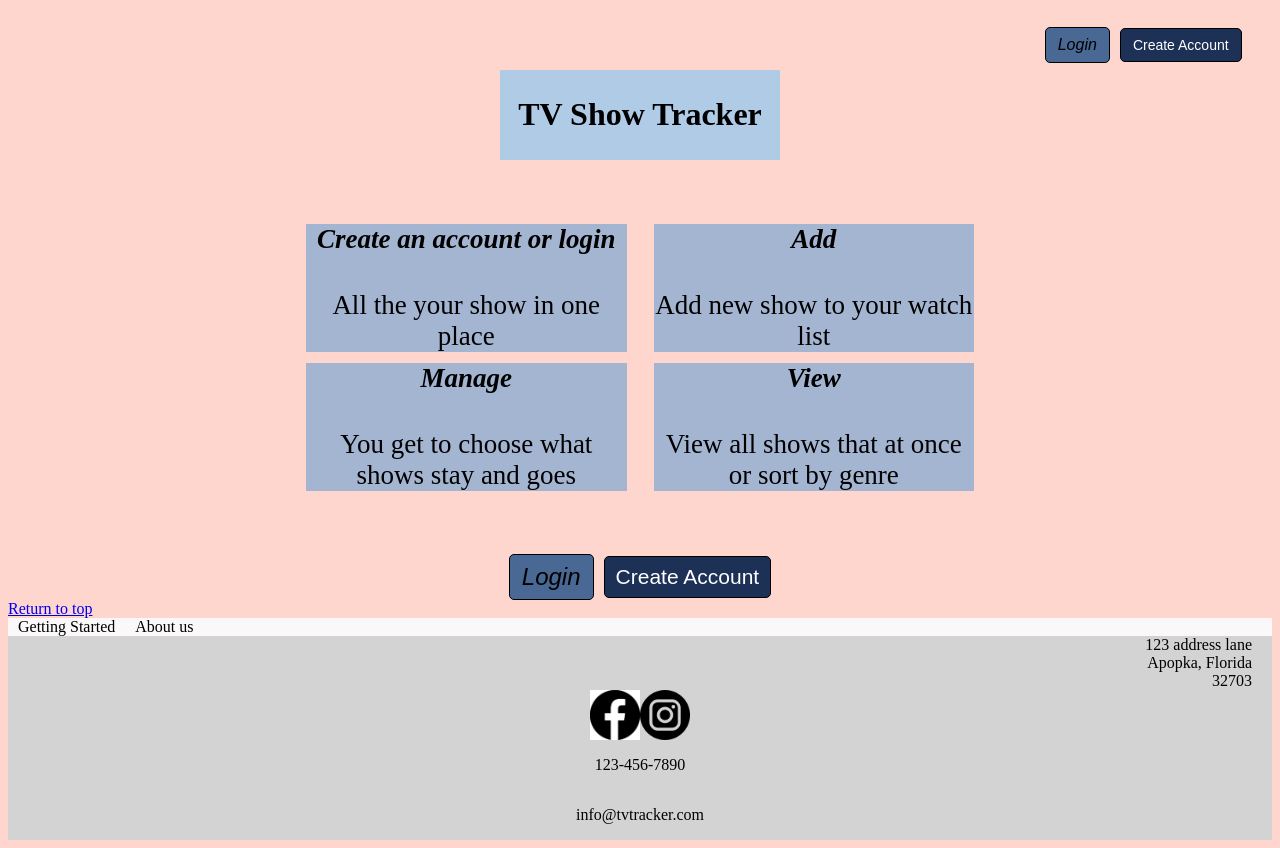
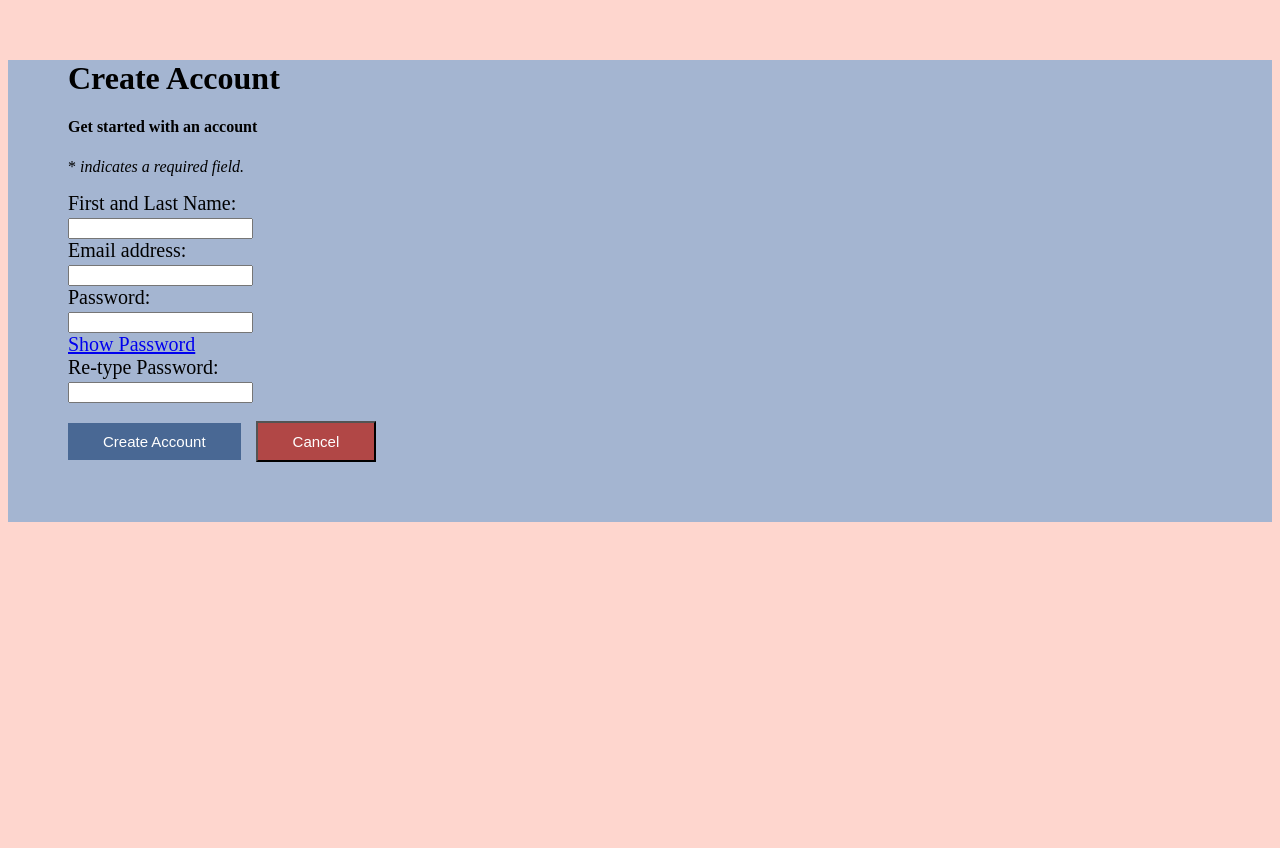
Before and after one commit to Eliaprogrammer/tv_show_tracker_website_app, a React (Vite) app: page /create_account in a window 1280 px wide. After the commit the page ends 800 px from the top, so only its background shows below. Built offline with nearby package versions, Linux system fonts and the light colour scheme.

Commit message:
Uploading the latest version of the landing & CreateAccount.jsx page code & packages. I have alter the spacing for TvShowApp.css file. I created the routing between pages in addition to Login.jsx.

```diff
--- a/index.html
+++ b/index.html
@@ -7,6 +7,6 @@
   </head>
   <body>
     <div id="root"></div>
-    <script type="module" src="/src/TvShowApp.jsx"></script>
+    <script type="module" src="/src/main.jsx"></script>
   </body>
 </html>
--- a/package.json
+++ b/package.json
@@ -12,7 +12,8 @@
   "dependencies": {
     "react": "^19.2.8",
     "react-dom": "^19.2.8",
-    "react-responsive": "^10.0.1"
+    "react-responsive": "^10.0.1",
+    "react-router-dom": "^7.18.3"
   },
   "devDependencies": {
     "@types/react": "^19.2.18",
--- /dev/null
+++ b/src/AppRouter.jsx
@@ -0,0 +1,18 @@
+import {BrowserRouter, Routes, Route} from "react-router-dom";
+import NewAccount from './CreateAccount.jsx';
+import TvShowApp from './TvShowApp.jsx';
+import Login from './Login.jsx';
+
+ function AppRouter(){
+    return(
+
+        <BrowserRouter>
+            <Routes>
+                <Route path="/" element={<TvShowApp />} />
+                <Route path="/create_account" element={<NewAccount />} />
+                <Route path="/sign_in" element={<Login />} />
+            </Routes>
+        </BrowserRouter>
+    )
+}
+export default AppRouter;
--- /dev/null
+++ b/src/CreateAccount.css
@@ -0,0 +1,30 @@
+.form_design{
+    background-color: #a4b5d1;
+    margin-bottom: clamp(60px, 5vw, 65px);
+    margin-top: clamp(60px, 5vw, 45px);
+    padding-right: clamp(60px, 5vw, 45px);
+    padding-left: clamp(60px, 5vw, 45px);
+    padding-bottom: clamp(60px, 5vw, 45px);
+
+}
+
+label{
+    font-size: 20px;
+    padding-bottom: clamp(35px, 3vw, 38px)
+}
+
+.signupButton{
+    background-color: #496894;
+    color: white;
+    font-size: 15px;
+    padding: 10px 35px;
+    border: none;
+    margin-right: 15px
+}
+
+.cancelButton{
+    background-color: #B14746;
+    color: white;
+    font-size: 15px;
+    padding: 10px 35px;
+}
--- a/src/CreateAccount.jsx
+++ b/src/CreateAccount.jsx
@@ -1,40 +1,60 @@
-import React from 'react';
-import createRoot from 'react-dom/client';
-import {useState} from "react";
+import "./CreateAccount.css";
+function NewAccount() {
+    return(
+        <div className="form_design">
+            <form >
+                <h1>Create Account</h1>
+                <h4>Get started with an account</h4>
 
 
-const[status, setStatus] = useState(true)
-export default function NewAccount({signupButton, cancelButton}) {
-    return(
-        <div>
-            <form>
-                <h1>Create Account</h1>
-                <h3>Get started with an account</h3>
-                <br/>
-                <p className="required">*</p>
-                <p><i>indicates a required field. </i></p>
-                <label> First and Last Name:
-                    <input type="text" value={"name"}/>
-                </label>
-                <label> Email address:
-                    <input type="text" />
-                </label>
-                <label> Password:
-                    <input type="text" />
-                </label>
-                <label>Show Password:
-                    <a href={"Show Password"}>Show Password</a>
-                </label>
-                <label> Re-type Password::
+                <p className="required"> * <i> indicates a required field. </i></p>
+
+                <label>
+                    First and Last Name:
+                    <br />
                     <input type="text" />
                 </label>
 
-                <input className="signupButton" type="submit">Create Account</input>
-                <input className="cancelButton" type="cancel">Cancel</input>
+                <br/>
+
+                <label>
+                    Email address:
+                    <br />
+                    <input type="email" />
+                </label>
+
+                <br/>
+
+                <label>
+                    Password:
+                    <br />
+                    <input type="password" />
+                </label>
+
+                <br/>
+
+                <label>
+                    <a href="#">Show Password</a>
+                </label>
+
+                <br/>
+
+                <label>
+                    Re-type Password:
+                    <br />
+                    <input type="password" />
+                </label>
+
+                <br/>
+                <br/>
+
+                <button className="signupButton" type="submit">Create Account</button>
+                <button className="cancelButton" type="button">Cancel</button>
 
             </form>
         </div>
+
     )
 }
 
-createRoot(document.getElementById('root')).render(<NewAccount/>);
+export default NewAccount;
--- /dev/null
+++ b/src/Login.jsx
@@ -0,0 +1,42 @@
+function Login(){
+    return(
+        <>
+            <h2>Please enter your email and password to login</h2>
+
+            <form>
+
+                <h3>Sign In</h3>
+                <p>Access your account</p>
+
+                <br/>
+                <br />
+
+                <label>
+                    Email address
+                    <br/>
+                    <input name="email" type="email"/>
+                </label>
+
+                <br/>
+
+                <label>
+                    Password
+                    <br/>
+                    <input name="password" type="password"/>
+                    <br/>
+                    <a href="#" name="show ">Show password</a>
+                </label>
+
+                <br/>
+                <br/>
+
+
+                <button className="login" type="submit"> Submit</button>
+            </form>
+            <a>Forgot Password</a>
+        </>
+
+    )
+
+}
+export default Login;
--- a/src/TvShowApp.jsx
+++ b/src/TvShowApp.jsx
@@ -1,20 +1,20 @@
 "use client"
-import React from 'react'
-import {createRoot} from 'react-dom/client'
-import {useMediaQuery} from 'react-responsive'
+import React from 'react';
+import {useMediaQuery} from 'react-responsive';
+import {useNavigate} from 'react-router-dom';
+
 import './TvShowApp.css'
+import facebook from './assets/facebook.png';
+import instagram from './assets/Instagram_icon.png';
 
-const container = document.getElementById('root')
-const root = createRoot(container)
-root.render(<TvShowApp/>)
 
 const Responsiveness = () =>{
     const isDesktopOrLaptop = useMediaQuery({
-        query: '(min-width: 1224px'
+        query: "(min-width: 1224px)"
     })
-    const isBigScreen = useMediaQuery({query:'(min-width:1824)'})
-    const isTabletOrMobile = useMediaQuery({query:'(max-width:1223)'})
-    const isRetina = useMediaQuery({query:'(min-resolution: 2dppx)'})
+    const isBigScreen = useMediaQuery({query:"(min-width:1824px)"})
+    const isTabletOrMobile = useMediaQuery({query:"(max-width:1223px)"})
+    const isRetina = useMediaQuery({query:"(min-resolution: 2dppx)"})
 
     console.log(isDesktopOrLaptop, isBigScreen, isTabletOrMobile, isRetina );
 
@@ -22,6 +22,7 @@ const Responsiveness = () =>{
 }
 
 function TvShowApp() {
+    // const navigate = useNavigate();
     return (
         <div >
             <Responsiveness/>
@@ -33,6 +34,7 @@ function TvShowApp() {
     )
 }
 function Header(){
+    const navigate = useNavigate();
     return(
         <>
             <div className="heading">
@@ -40,14 +42,17 @@ function Header(){
             </div>
 
             <div className="topButtons">
-                <button className="topLoginButton"> Login</button>
-                <button className="top_create_Account_Button" > Create Account</button>
+                <button className="topLoginButton" type="submit" onClick={()=>navigate("/sign_in")}> Login</button>
+                <button className="top_create_Account_Button" onClick={()=>navigate("/create_account")}>
+                    Create Account
+                </button>
             </div>
         </>
     )
 }
 
 function Body(){
+    const navigate = useNavigate();
     return(
         <>
             <div className="content">
@@ -75,8 +80,10 @@ function Body(){
             </div>
 
             <div className="bottomButtons">
-                <button className="bottomLoginButton"> Login </button>
-                <button className="bottom_create_Account_Button" > Create Account </button>
+                <button className="bottomLoginButton" onClick={()=>navigate("/sign_in")}> Login </button>
+                <button className="bottom_create_Account_Button" onClick={() => navigate("/create_account")}>
+                    Create Account
+                </button>
             </div>
         </>
     )
@@ -103,8 +110,8 @@ function Footer(){
                 </div>
 
                 <div className="Images">
-                    <img src= "src/assets/facebook.png" alt = "An image of facebook logo"/>
-                    <img src= "src/assets/Instagram_icon.png" alt = "An image of instagram logo"/>
+                    <img src={facebook} alt = "An image of facebook logo"/>
+                    <img src={instagram} alt = "An image of instagram logo"/>
                 </div>
 
                 <div className="info">
--- a/src/main.jsx
+++ b/src/main.jsx
@@ -1,10 +1,9 @@
-import { StrictMode } from 'react'
-import { createRoot } from 'react-dom/client'
-import './index.css'
-import TvShowApp from './TvShowApp.jsx'
+import { StrictMode } from 'react';
+import { createRoot } from 'react-dom/client';
+import AppRouter from './AppRouter.jsx';
 
 createRoot(document.getElementById('root')).render(
   <StrictMode>
-    <TvShowApp />
+    <AppRouter />
   </StrictMode>,
 )
```
Also changed, not shown: src/TvShowApp.css (+3 -5 lines), 1 other file (tests, documents, lock files or other folders).
